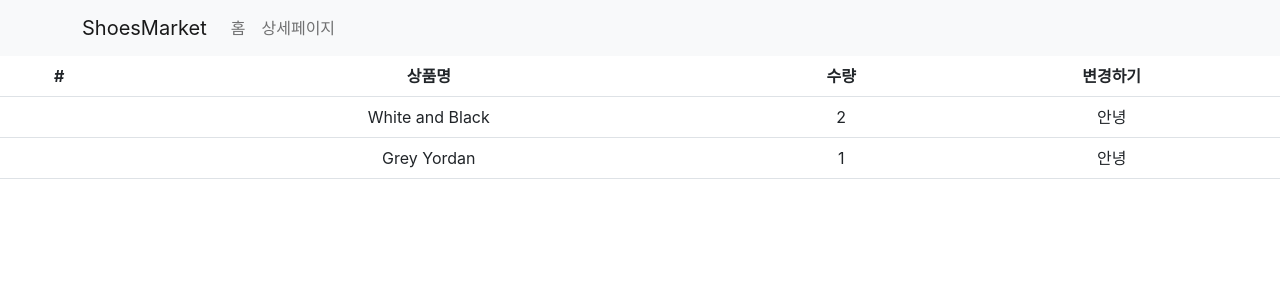
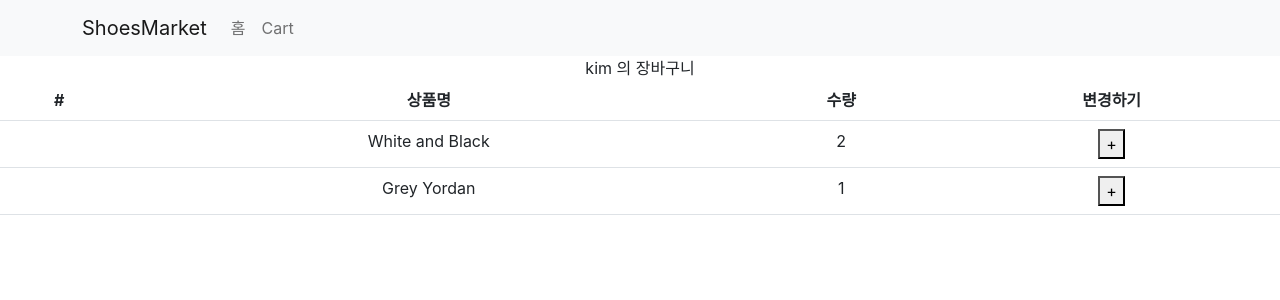
Before and after one commit to 55soup/react-exam, a React (Create React App) app in the folder shop/: page /cart in a window 1280 px wide. Shown: the top 300 px of the page. Built offline with nearby package versions, Linux system fonts and the light colour scheme.

Commit message:
redux state 변경 1. store.js state변경 함수 2. 함수 export 3. 함수 import 후 dispatch()로 감쌈

```diff
--- a/shop/src/App.js
+++ b/shop/src/App.js
@@ -25,7 +25,7 @@
           <Nav className="me-auto">
             {/* navigate(-1) : 뒤로 한번 감 */}
             <Nav.Link onClick={()=>{navigate("/")}}>홈</Nav.Link>
-            <Nav.Link onClick={()=>{navigate("/detail")}}>상세페이지</Nav.Link>
+            <Nav.Link onClick={()=>{navigate("/cart")}}>Cart</Nav.Link>
           </Nav>
         </Container>
       </Navbar>
--- a/shop/src/routes/Cart.js
+++ b/shop/src/routes/Cart.js
@@ -1,16 +1,18 @@
 import {Table} from 'react-bootstrap';
-import { useSelector } from 'react-redux';
+import { useDispatch, useSelector } from 'react-redux';
+import { changeName } from './../store';
 
 const Cart = () => {
 
-    // let a = useSelector((state) => {return state});
-    let user = useSelector(state => state.user ); // redux state 가져오기
-    console.log(user);
+    // let user = useSelector((state) => {return state.user});
+    let state = useSelector(state => state ); // redux state 가져오기
+    let dispatch = useDispatch(); // state 변경 함수 가지고 오기
 
-    let cart = useSelector(state => state.cart);
+    let cart = useSelector(state => state.cart); // cart 상품 가져오기
 
     return(
         <div>
+            {state.user} 의 장바구니
             <Table>
                 <thead>
                     <tr>
@@ -23,15 +25,20 @@
                 <tbody>
                     {cart.map((product, i)=>{
                         return(
-                            <tr>
+                            <tr key={i}>
                                 <td></td>
                                 <td>{ product.name }</td>
-                                <td>{product.count}</td>
-                                <td>안녕</td>
+                                <td>{ product.count }</td>
+                                <td>
+                                    <button onClick={()=>{
+                                        dispatch(changeName())
+                                    }}>
+                                        +
+                                    </button>
+                                </td>
                             </tr>
                         )
                     })}
-
                 </tbody>
             </Table>
         </div>
--- a/shop/src/store.js
+++ b/shop/src/store.js
@@ -2,8 +2,16 @@
 
 let user = createSlice({ // state생성과 비슷함
     name : 'user',
-    initialState : 'kim'
+    initialState : 'kim',
+    reducers : {
+      // 1. state 수정해주는 함수 만들기
+      changeName(state){ // state: 기존 state
+        return 'john ' + state
+      }
+    }
 })
+
+export let { changeName } = user.actions;
 
 let stock  = createSlice({
     name : 'stock',
```
